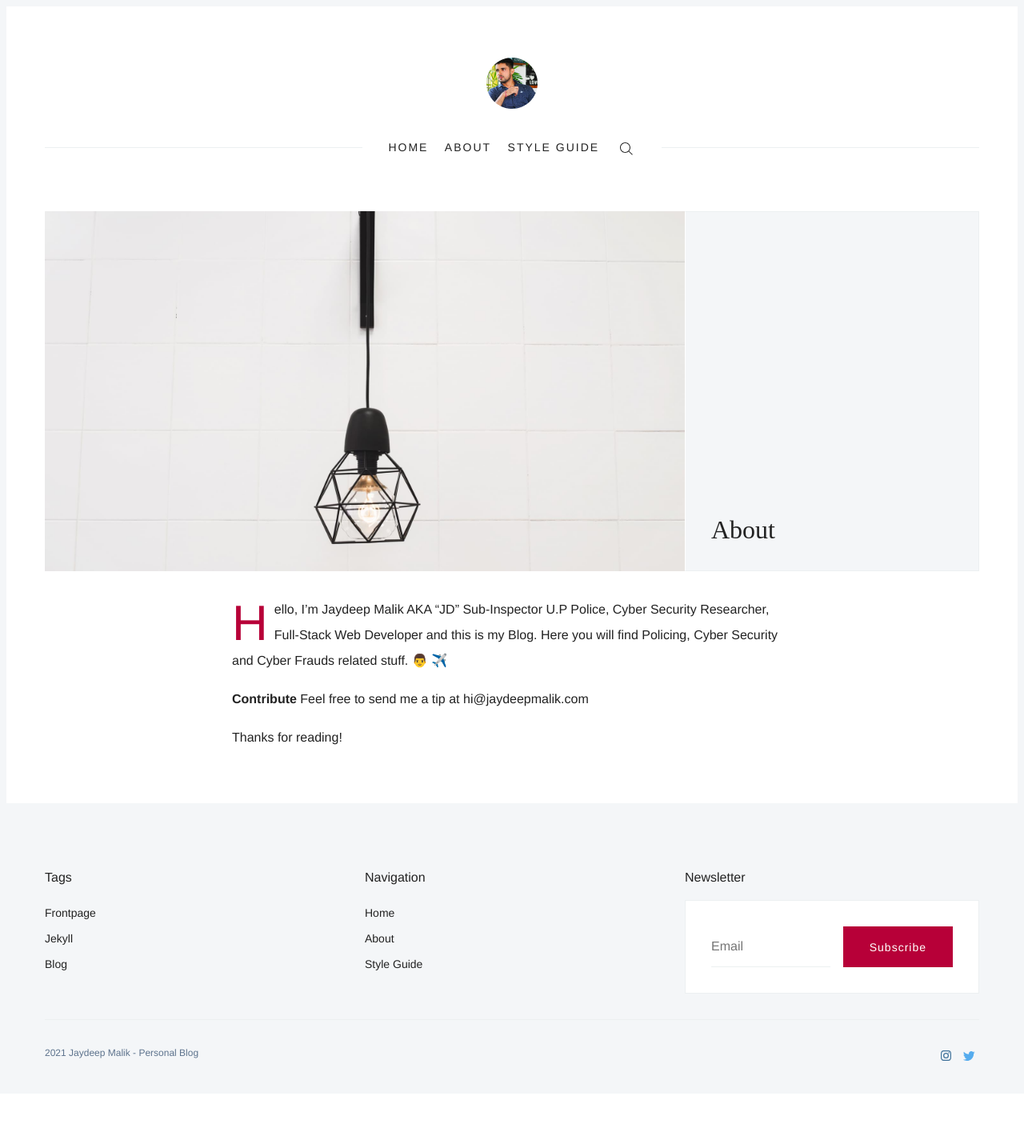
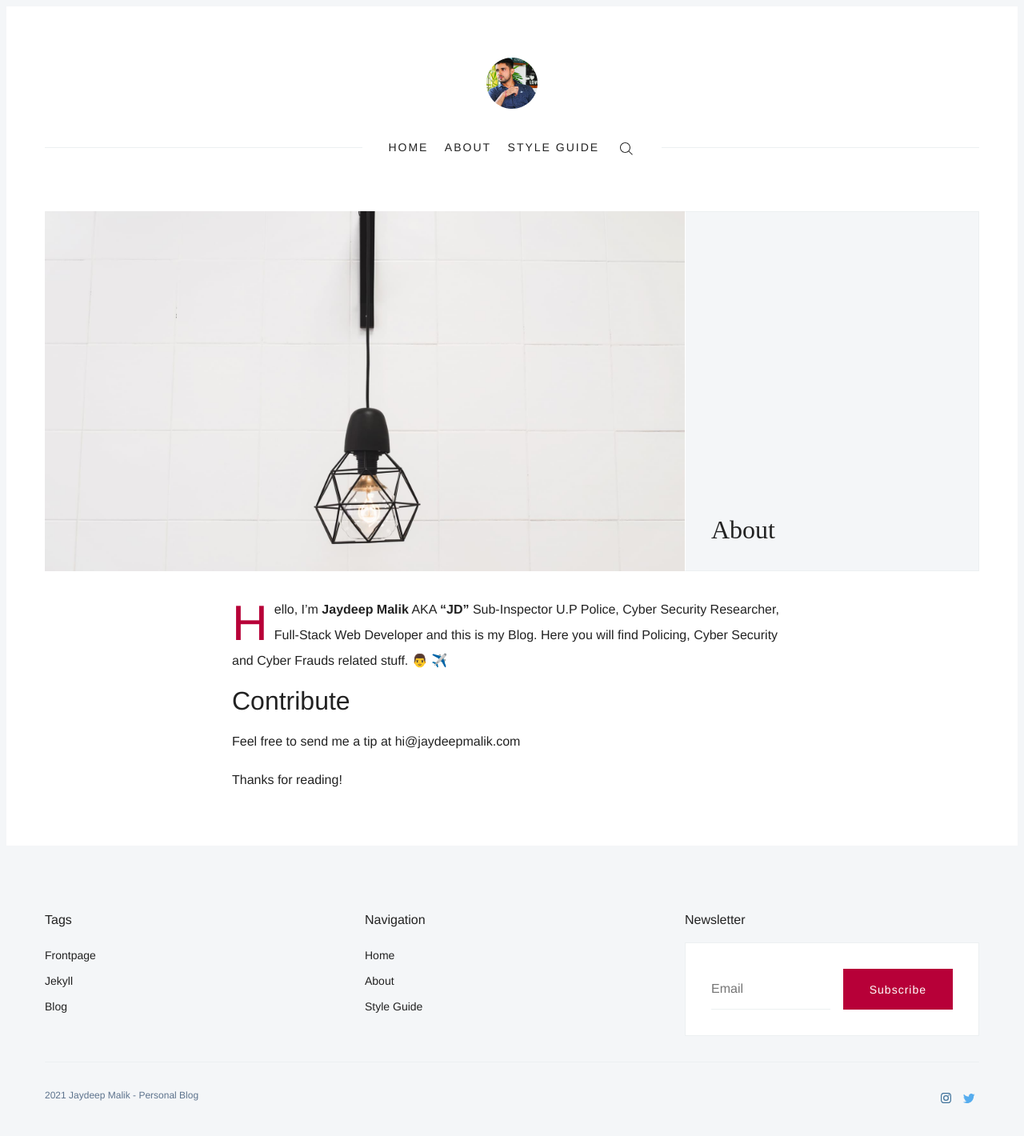
Before and after one commit to jaydeepmalik/jaydeepmalik.com, a Jekyll site: the page built from _pages/about.md, in a window 1280 px wide. Shown: the whole page at 80% size. Built offline with Jekyll 4.4.1, drawn with Linux system fonts in a browser that asks for light colours; some web fonts are replaced; before the commit the page ends 1367 px from its top, so only the background shows below that.

```diff
--- a/_pages/about.md
+++ b/_pages/about.md
@@ -4,9 +4,9 @@ title: About
 image: '/images/pages/1.jpg'
 ---
 
-Hello, I’m Jaydeep Malik AKA "JD" Sub-Inspector U.P Police, Cyber Security Researcher, Full-Stack Web Developer and this is my Blog. Here you will find Policing, Cyber Security and Cyber Frauds related stuff. 👨 ✈️
+Hello, I’m **Jaydeep Malik** AKA **"JD"** Sub-Inspector U.P Police, Cyber Security Researcher, Full-Stack Web Developer and this is my Blog. Here you will find Policing, Cyber Security and Cyber Frauds related stuff. 👨 ✈️
 
-**Contribute**
+# Contribute
 Feel free to send me a tip at hi@jaydeepmalik.com
 
 Thanks for reading!
```
